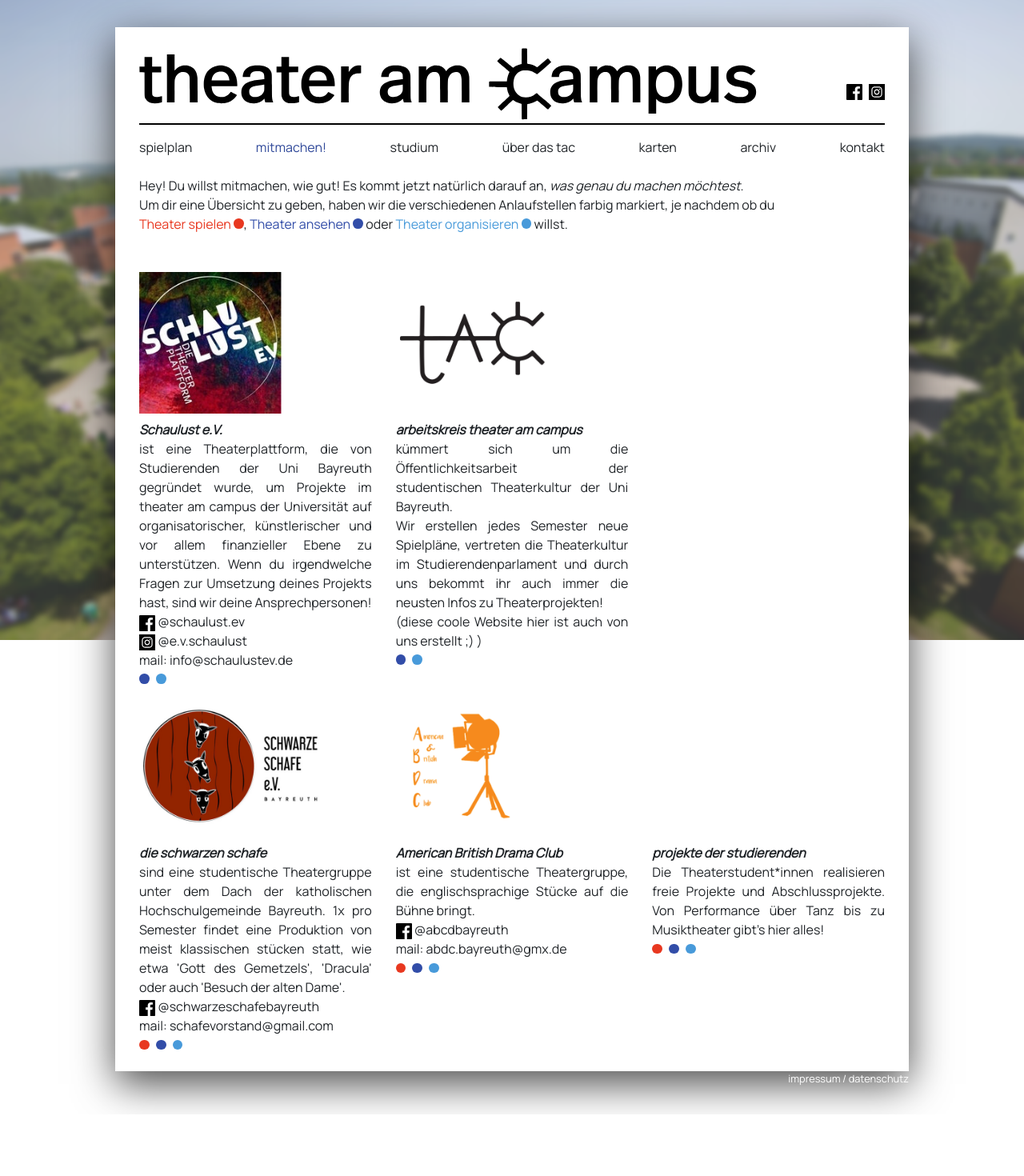
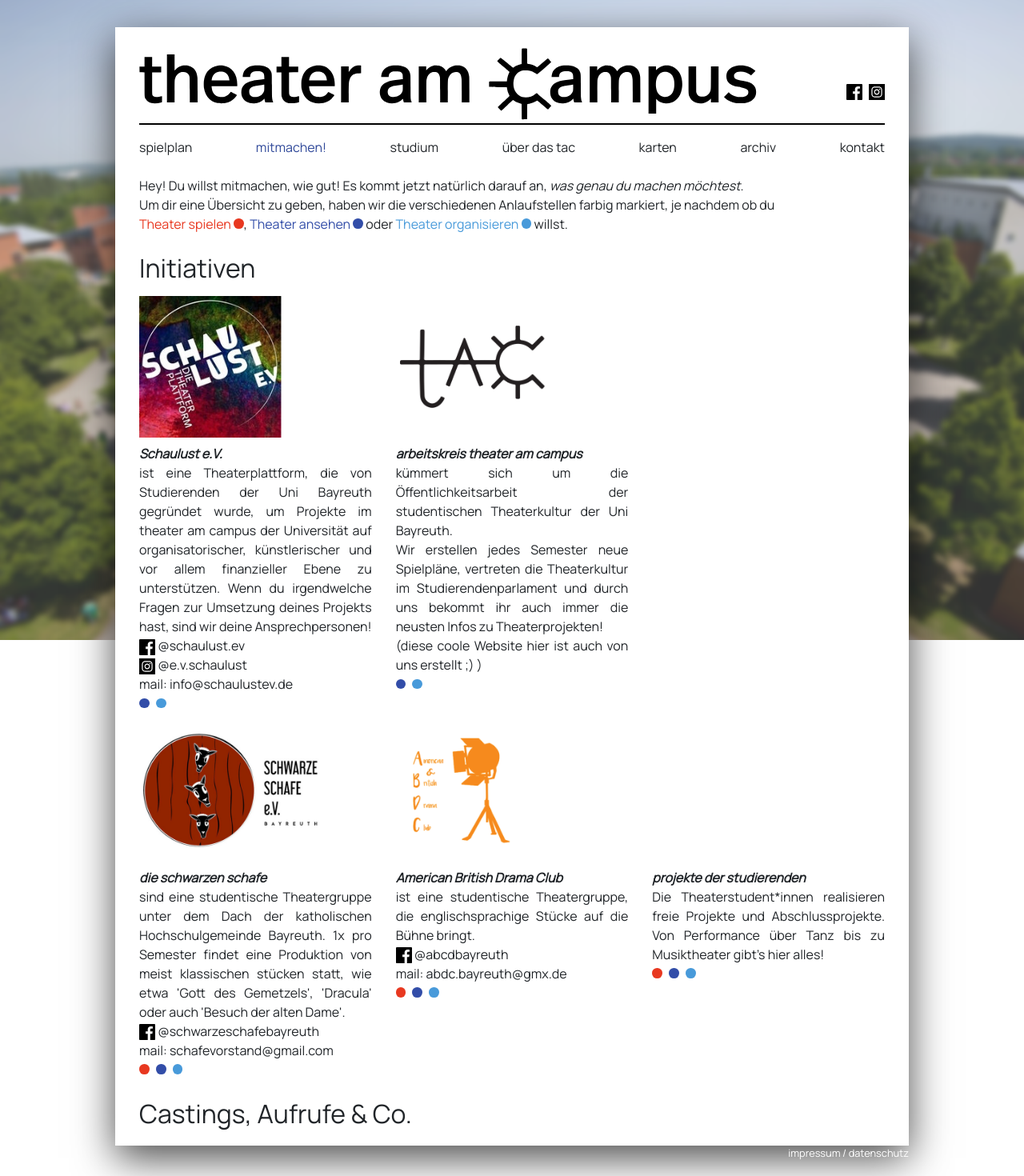
Before and after one commit to fx-ha/tac, a Next.js app: page /mitmachen in a window 1280 px wide. Shown: the top 1470 px of the page at 80% size. Before the commit the page ends 1393 px from the top, so only its background shows below. Built offline with nearby package versions, Linux system fonts and the light colour scheme.

Commit message:
add mitmachen headings

```diff
--- a/pages/mitmachen.tsx
+++ b/pages/mitmachen.tsx
@@ -33,7 +33,8 @@ const Mitmachen = (): JSX.Element => {
         willst.
       </div>
 
-      <Row className="mt-5">
+      <h2 className="mt-4">Initiativen</h2>
+      <Row className="mt-3">
         <Col sm={4}>
           <Image
             src="/images/schaulustv3.png"
@@ -290,6 +291,7 @@ const Mitmachen = (): JSX.Element => {
           </div>
         </Col>
       </Row>
+      <h2 className="mt-4">Castings, Aufrufe & Co.</h2>
     </Layout>
   )
 }
```
